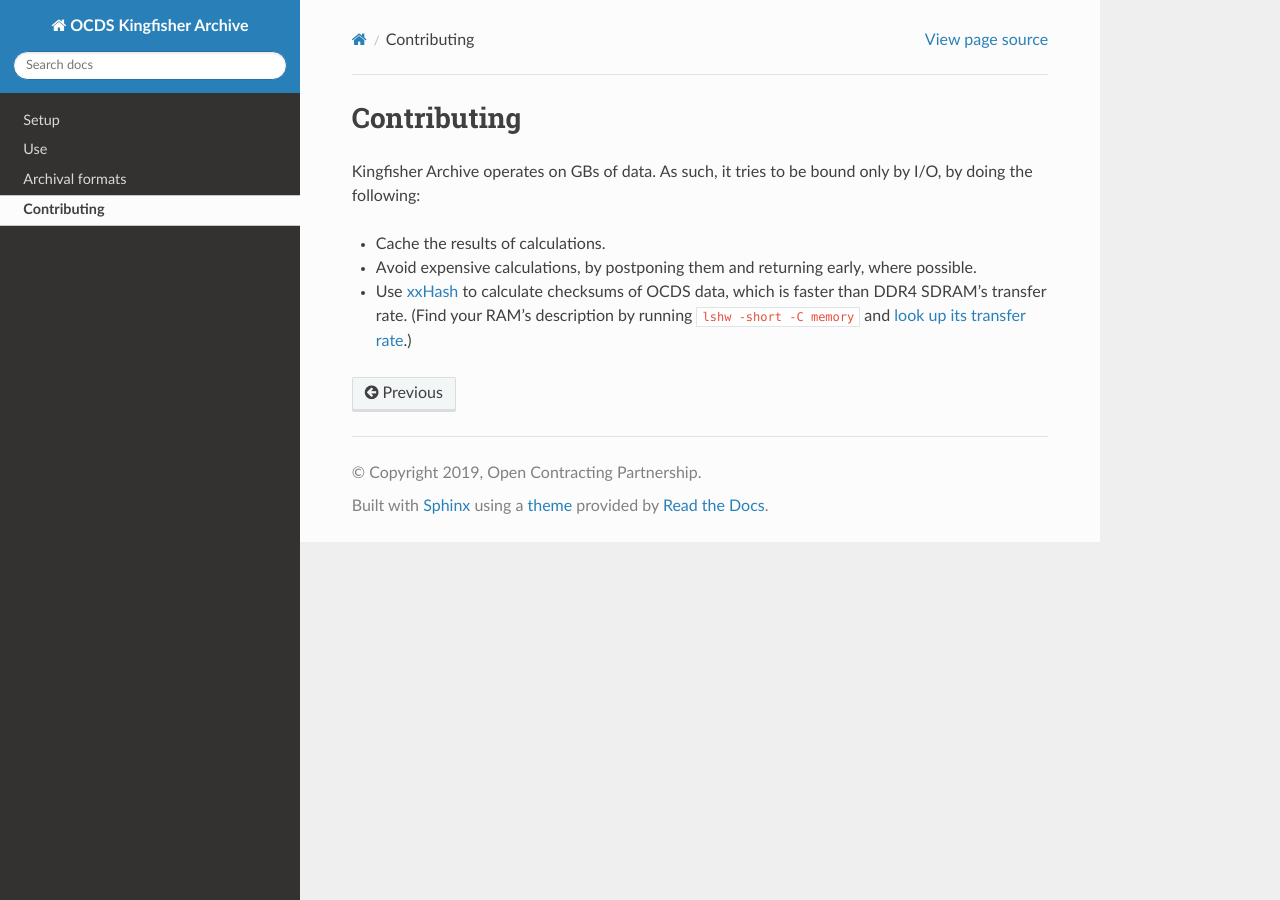
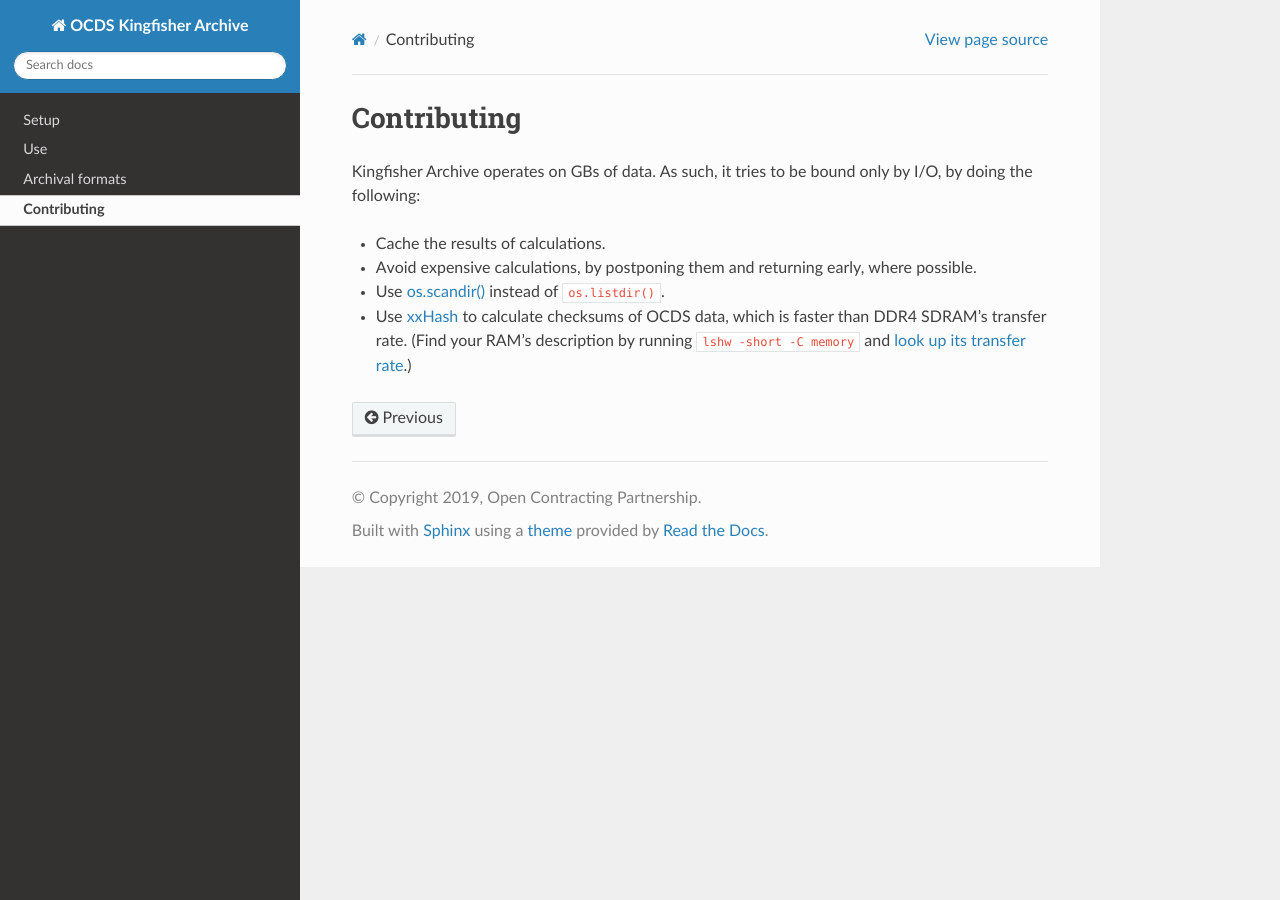
Before and after one commit to open-contracting-archive/kingfisher-archive, a Sphinx documentation site: the page built from docs/contributing.rst, in a window 1280 px wide. Built offline with Sphinx 7.4.7 and the Read the Docs theme 2.0.0, drawn with Linux system fonts in a browser that asks for light colours.

Commit message:
docs: Mention scandir

```diff
--- a/docs/contributing.rst
+++ b/docs/contributing.rst
@@ -5,4 +5,5 @@ Kingfisher Archive operates on GBs of data. As such, it tries to be bound only b
 
 -  Cache the results of calculations.
 -  Avoid expensive calculations, by postponing them and returning early, where possible.
+-  Use `os.scandir() <https://docs.python.org/3/library/os.html#os.scandir>`__ instead of ``os.listdir()``.
 -  Use `xxHash <https://cyan4973.github.io/xxHash/>`__ to calculate checksums of OCDS data, which is faster than DDR4 SDRAM's transfer rate. (Find your RAM's description by running ``lshw -short -C memory`` and `look up its transfer rate <https://en.wikipedia.org/wiki/List_of_interface_bit_rates#Dynamic_random-access_memory>`__.)
```
